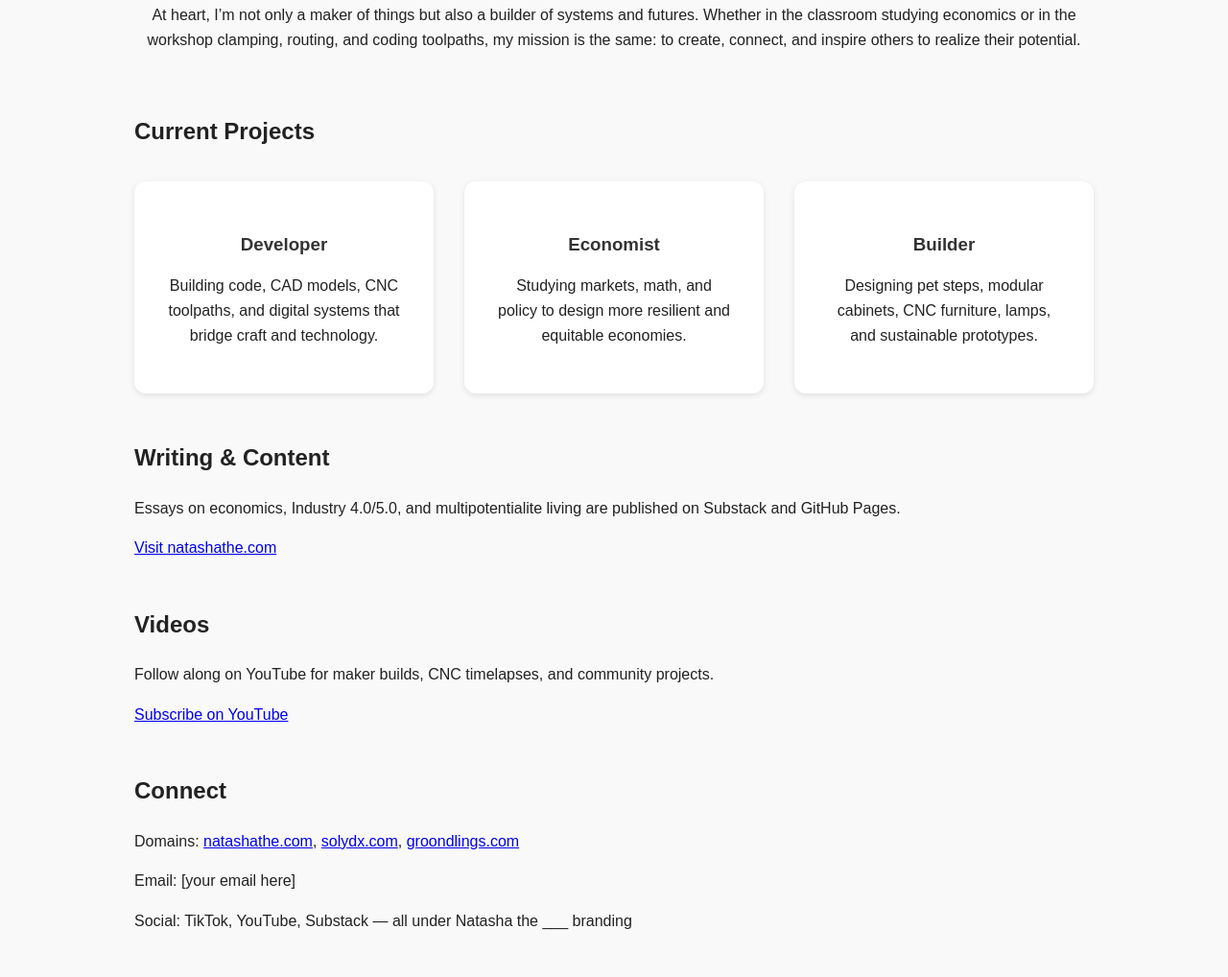
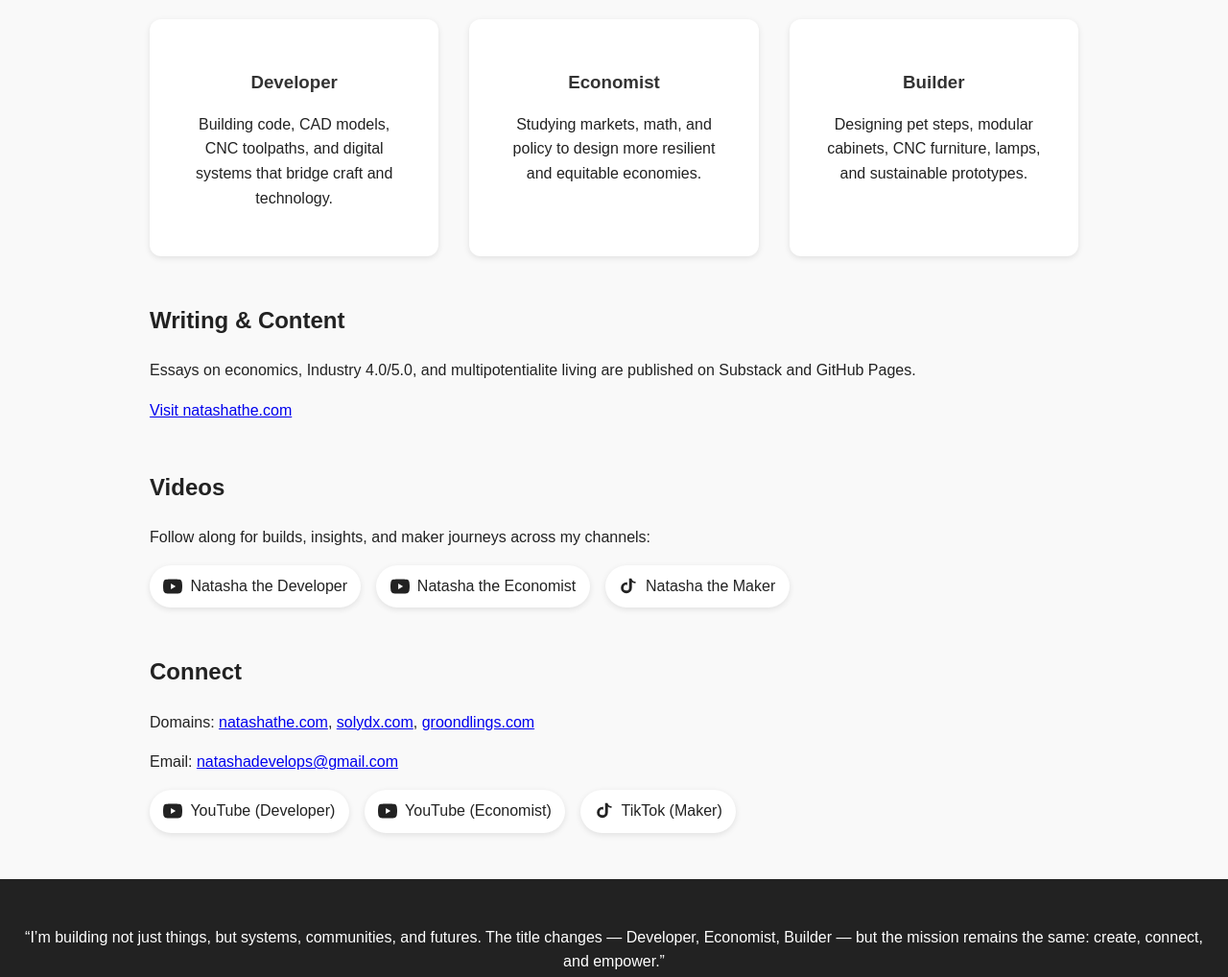
Before and after one commit to solydx/natashathe, a plain HTML site: page index.html in a window 1280 px wide. Shown: the part 845-1863 px from the top of the page at 96% size. Drawn offline with Linux system fonts and the light colour scheme.

Commit message:
Update index.html

```diff
--- a/index.html
+++ b/index.html
@@ -1,89 +1,79 @@
 <!DOCTYPE html>
 <html lang="en">
 <head>
-  <meta charset="UTF-8">
-  <meta name="viewport" content="width=device-width, initial-scale=1.0">
+  <meta charset="UTF-8" />
+  <meta name="viewport" content="width=device-width, initial-scale=1.0"/>
   <title>Natasha The ___</title>
   <style>
-    body {
-      margin: 0;
-      font-family: Arial, sans-serif;
-      background-color: #f9f9f9;
-      color: #222;
-      line-height: 1.6;
+    :root{
+      --bg:#f9f9f9;
+      --text:#222;
+      --muted:#555;
+      --card:#fff;
+      --shadow:0 2px 6px rgba(0,0,0,.1);
+      --header:#222;
+      --nav:#444;
+      --accent:#2962ff;
     }
-    header {
-      background: #222;
-      color: #fff;
-      text-align: center;
-      padding: 4rem 2rem;
+    *{box-sizing:border-box}
+    body{
+      margin:0;
+      font-family:Arial, Helvetica, sans-serif;
+      background:var(--bg);
+      color:var(--text);
+      line-height:1.6;
     }
-    header h1 {
-      font-size: 2.5rem;
-      margin-bottom: 0.5rem;
+    header{
+      background:var(--header);
+      color:#fff;
+      text-align:center;
+      padding:4rem 2rem;
     }
-    header p {
-      font-size: 1.2rem;
-      max-width: 600px;
-      margin: 0 auto;
+    header h1{font-size:2.5rem;margin:.25rem 0 .5rem}
+    header p{font-size:1.15rem;max-width:700px;margin:0 auto}
+    nav{
+      display:flex;justify-content:center;gap:2rem;
+      background:var(--nav);padding:1rem;flex-wrap:wrap
     }
-    nav {
-      display: flex;
-      justify-content: center;
-      gap: 2rem;
-      background: #444;
-      padding: 1rem;
+    nav a{color:#fff;text-decoration:none;font-weight:bold}
+    section{max-width:1000px;margin:3rem auto;padding:0 1rem}
+    .roles{
+      display:grid;grid-template-columns:repeat(auto-fit, minmax(250px,1fr));
+      gap:2rem;margin-top:2rem
     }
-    nav a {
-      color: #fff;
-      text-decoration: none;
-      font-weight: bold;
+    .role-card{
+      background:var(--card);padding:2rem;border-radius:12px;
+      box-shadow:var(--shadow);text-align:center
     }
-    section {
-      max-width: 1000px;
-      margin: 3rem auto;
-      padding: 0 1rem;
+    .role-card h3{margin-bottom:1rem;color:#333}
+    .about{
+      display:flex;flex-direction:column;align-items:center;text-align:center;gap:1.5rem
     }
-    .roles {
-      display: grid;
-      grid-template-columns: repeat(auto-fit, minmax(250px, 1fr));
-      gap: 2rem;
-      margin-top: 2rem;
+    .about img{
+      max-width:250px;border-radius:50%;box-shadow:0 3px 8px rgba(0,0,0,.2)
     }
-    .role-card {
-      background: #fff;
-      padding: 2rem;
-      border-radius: 12px;
-      box-shadow: 0 2px 6px rgba(0,0,0,0.1);
-      text-align: center;
+    /* Social links */
+    .social{
+      display:flex;gap:1rem;flex-wrap:wrap;align-items:center;margin-top:1rem
     }
-    .role-card h3 {
-      margin-bottom: 1rem;
-      color: #333;
+    .social a{
+      display:inline-flex;align-items:center;gap:.5rem;
+      padding:.6rem .9rem;border-radius:999px;background:#fff;
+      box-shadow:var(--shadow);text-decoration:none;color:var(--text);
+      transition:transform .08s ease, box-shadow .2s ease, background .2s ease
     }
-    /* About section styling */
-    .about {
-      display: flex;
-      flex-direction: column;
-      align-items: center;
-      text-align: center;
-      gap: 1.5rem;
+    .social a:hover{transform:translateY(-1px);box-shadow:0 6px 14px rgba(0,0,0,.12)}
+    .social svg{width:20px;height:20px;display:block}
+    .muted{color:var(--muted)}
+    footer{
+      background:var(--header);color:#fff;text-align:center;padding:2rem 1rem;margin-top:3rem
     }
-    .about img {
-      max-width: 250px;
-      border-radius: 50%;
-      box-shadow: 0 3px 8px rgba(0,0,0,0.2);
-    }
-    footer {
-      background: #222;
-      color: #fff;
-      text-align: center;
-      padding: 2rem 1rem;
-      margin-top: 3rem;
-    }
-    footer a {
-      color: #fff;
-      text-decoration: underline;
+    footer a{color:#fff;text-decoration:underline}
+    /* Small screens: give a little breathing room */
+    @media (min-width:900px){
+      .about{flex-direction:row;text-align:left;align-items:flex-start}
+      .about img{max-width:220px}
+      .about > div{padding-left:2rem}
     }
   </style>
 </head>
@@ -101,10 +91,10 @@
     <a href="#contact">Contact</a>
   </nav>
 
-  <!-- NEW About Section with photo + bio -->
+  <!-- About with photo -->
   <section id="about">
     <div class="about">
-      <img src="photo.jpeg" alt="Portrait of Natasha">
+      <img src="photo.jpeg" alt="Portrait of Natasha" />
       <div>
         <h2>About Me</h2>
         <p>
@@ -142,20 +132,63 @@
   <section id="writing">
     <h2>Writing & Content</h2>
     <p>Essays on economics, Industry 4.0/5.0, and multipotentialite living are published on Substack and GitHub Pages.</p>
-    <p><a href="http://natashathe.com">Visit natashathe.com</a></p>
+    <p><a href="http://natashathe.com" target="_blank" rel="noopener">Visit natashathe.com</a></p>
   </section>
 
+  <!-- Videos + Social icons -->
   <section id="videos">
     <h2>Videos</h2>
-    <p>Follow along on YouTube for maker builds, CNC timelapses, and community projects.</p>
-    <p><a href="#">Subscribe on YouTube</a></p>
+    <p>Follow along for builds, insights, and maker journeys across my channels:</p>
+    <div class="social">
+      <!-- YouTube Dev -->
+      <a href="https://youtube.com/@natashathedeveloper?si=ZoejhGBD0gSG3f_s" target="_blank" rel="noopener" aria-label="YouTube - Natasha the Developer">
+        <!-- YouTube SVG -->
+        <svg viewBox="0 0 24 24" fill="currentColor" aria-hidden="true">
+          <path d="M23.5 6.2a4 4 0 0 0-2.8-2.8C18.9 3 12 3 12 3s-6.9 0-8.7.4A4 4 0 0 0 .5 6.2 41 41 0 0 0 0 12a41 41 0 0 0 .5 5.8 4 4 0 0 0 2.8 2.8C5.1 21 12 21 12 21s6.9 0 8.7-.4a4 4 0 0 0 2.8-2.8A41 41 0 0 0 24 12a41 41 0 0 0-.5-5.8zM9.75 15.5v-7l6 3.5-6 3.5z"/>
+        </svg>
+        <span>Natasha the Developer</span>
+      </a>
+      <!-- YouTube Economist -->
+      <a href="https://youtube.com/@natashatheeconomist?si=0AjbQC5hQ6p0bymn" target="_blank" rel="noopener" aria-label="YouTube - Natasha the Economist">
+        <svg viewBox="0 0 24 24" fill="currentColor" aria-hidden="true">
+          <path d="M23.5 6.2a4 4 0 0 0-2.8-2.8C18.9 3 12 3 12 3s-6.9 0-8.7.4A4 4 0 0 0 .5 6.2 41 41 0 0 0 0 12a41 41 0 0 0 .5 5.8 4 4 0 0 0 2.8 2.8C5.1 21 12 21 12 21s6.9 0 8.7-.4a4 4 0 0 0 2.8-2.8A41 41 0 0 0 24 12a41 41 0 0 0-.5-5.8zM9.75 15.5v-7l6 3.5-6 3.5z"/>
+        </svg>
+        <span>Natasha the Economist</span>
+      </a>
+      <!-- TikTok -->
+      <a href="https://www.tiktok.com/@natashathemaker?_t=ZP-90JaHI7VAQo&_r=1" target="_blank" rel="noopener" aria-label="TikTok - Natasha the Maker">
+        <!-- TikTok SVG -->
+        <svg viewBox="0 0 24 24" fill="currentColor" aria-hidden="true">
+          <path d="M21 8.1a7.6 7.6 0 0 1-4.6-1.5v7.2a6.9 6.9 0 1 1-6.9-6.9c.4 0 .8 0 1.1.1v3.4a3.5 3.5 0 1 0 2.3 3.3V2h3.1c.3 1.5 1.3 2.8 2.7 3.6A7 7 0 0 0 21 6v2.1z"/>
+        </svg>
+        <span>Natasha the Maker</span>
+      </a>
+    </div>
   </section>
 
   <section id="contact">
     <h2>Connect</h2>
-    <p>Domains: <a href="http://natashathe.com">natashathe.com</a>, <a href="http://solydx.com">solydx.com</a>, <a href="http://groondlings.com">groondlings.com</a></p>
-    <p>Email: [your email here]</p>
-    <p>Social: TikTok, YouTube, Substack — all under Natasha the ___ branding</p>
+    <p>Domains:
+      <a href="http://natashathe.com" target="_blank" rel="noopener">natashathe.com</a>,
+      <a href="http://solydx.com" target="_blank" rel="noopener">solydx.com</a>,
+      <a href="http://groondlings.com" target="_blank" rel="noopener">groondlings.com</a>
+    </p>
+    <p>Email: <a href="mailto:natashadevelops@gmail.com">natashadevelops@gmail.com</a></p>
+
+    <div class="social" aria-label="Social links">
+      <a href="https://youtube.com/@natashathedeveloper?si=ZoejhGBD0gSG3f_s" target="_blank" rel="noopener" aria-label="YouTube - Natasha the Developer">
+        <svg viewBox="0 0 24 24" fill="currentColor" aria-hidden="true"><path d="M23.5 6.2a4 4 0 0 0-2.8-2.8C18.9 3 12 3 12 3s-6.9 0-8.7.4A4 4 0 0 0 .5 6.2 41 41 0 0 0 0 12a41 41 0 0 0 .5 5.8 4 4 0 0 0 2.8 2.8C5.1 21 12 21 12 21s6.9 0 8.7-.4a4 4 0 0 0 2.8-2.8A41 41 0 0 0 24 12a41 41 0 0 0-.5-5.8zM9.75 15.5v-7l6 3.5-6 3.5z"/></svg>
+        <span>YouTube (Developer)</span>
+      </a>
+      <a href="https://youtube.com/@natashatheeconomist?si=0AjbQC5hQ6p0bymn" target="_blank" rel="noopener" aria-label="YouTube - Natasha the Economist">
+        <svg viewBox="0 0 24 24" fill="currentColor" aria-hidden="true"><path d="M23.5 6.2a4 4 0 0 0-2.8-2.8C18.9 3 12 3 12 3s-6.9 0-8.7.4A4 4 0 0 0 .5 6.2 41 41 0 0 0 0 12a41 41 0 0 0 .5 5.8 4 4 0 0 0 2.8 2.8C5.1 21 12 21 12 21s6.9 0 8.7-.4a4 4 0 0 0 2.8-2.8A41 41 0 0 0 24 12a41 41 0 0 0-.5-5.8zM9.75 15.5v-7l6 3.5-6 3.5z"/></svg>
+        <span>YouTube (Economist)</span>
+      </a>
+      <a href="https://www.tiktok.com/@natashathemaker?_t=ZP-90JaHI7VAQo&_r=1" target="_blank" rel="noopener" aria-label="TikTok - Natasha the Maker">
+        <svg viewBox="0 0 24 24" fill="currentColor" aria-hidden="true"><path d="M21 8.1a7.6 7.6 0 0 1-4.6-1.5v7.2a6.9 6.9 0 1 1-6.9-6.9c.4 0 .8 0 1.1.1v3.4a3.5 3.5 0 1 0 2.3 3.3V2h3.1c.3 1.5 1.3 2.8 2.7 3.6A7 7 0 0 0 21 6v2.1z"/></svg>
+        <span>TikTok (Maker)</span>
+      </a>
+    </div>
   </section>
 
   <footer>
```
